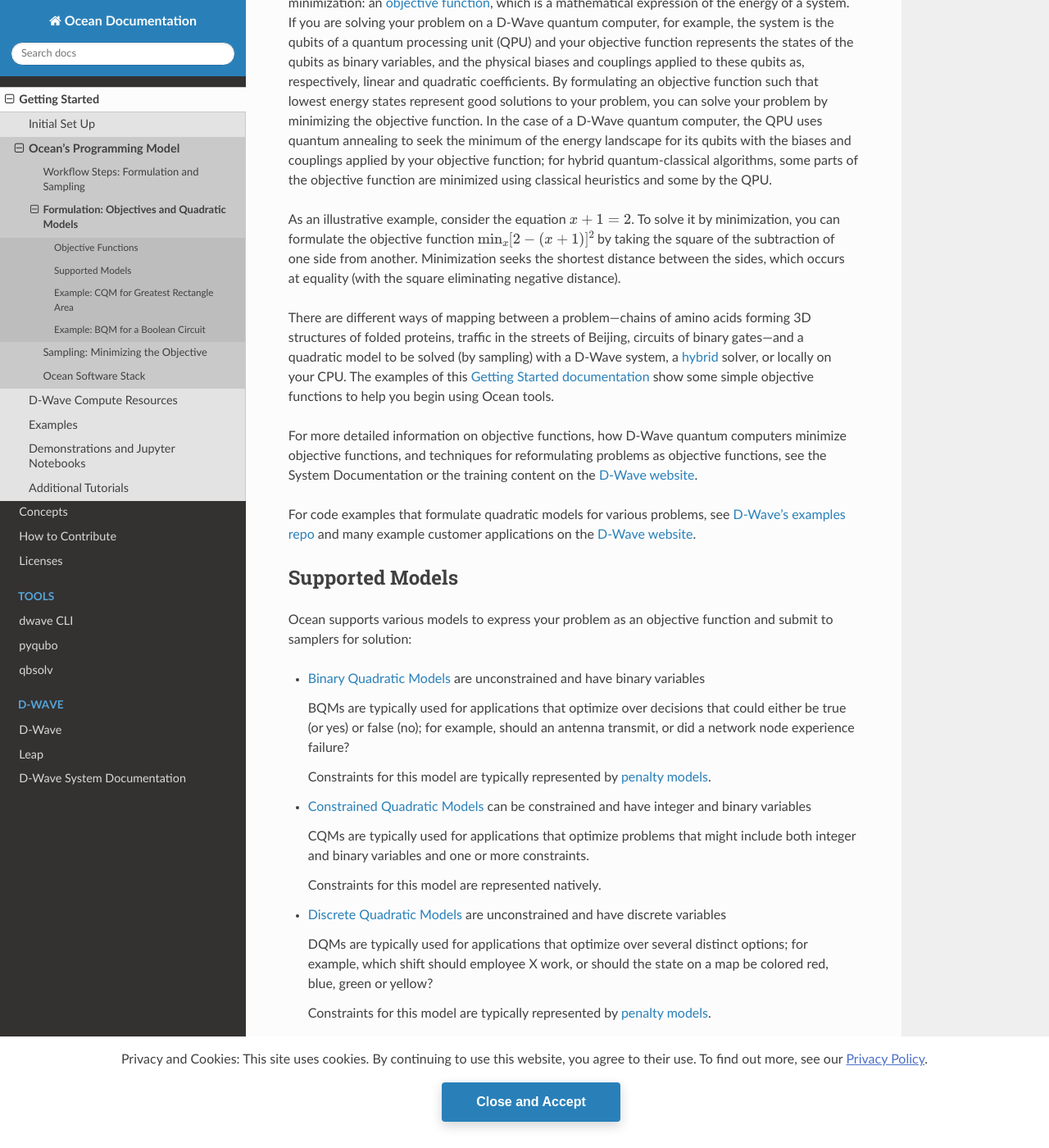
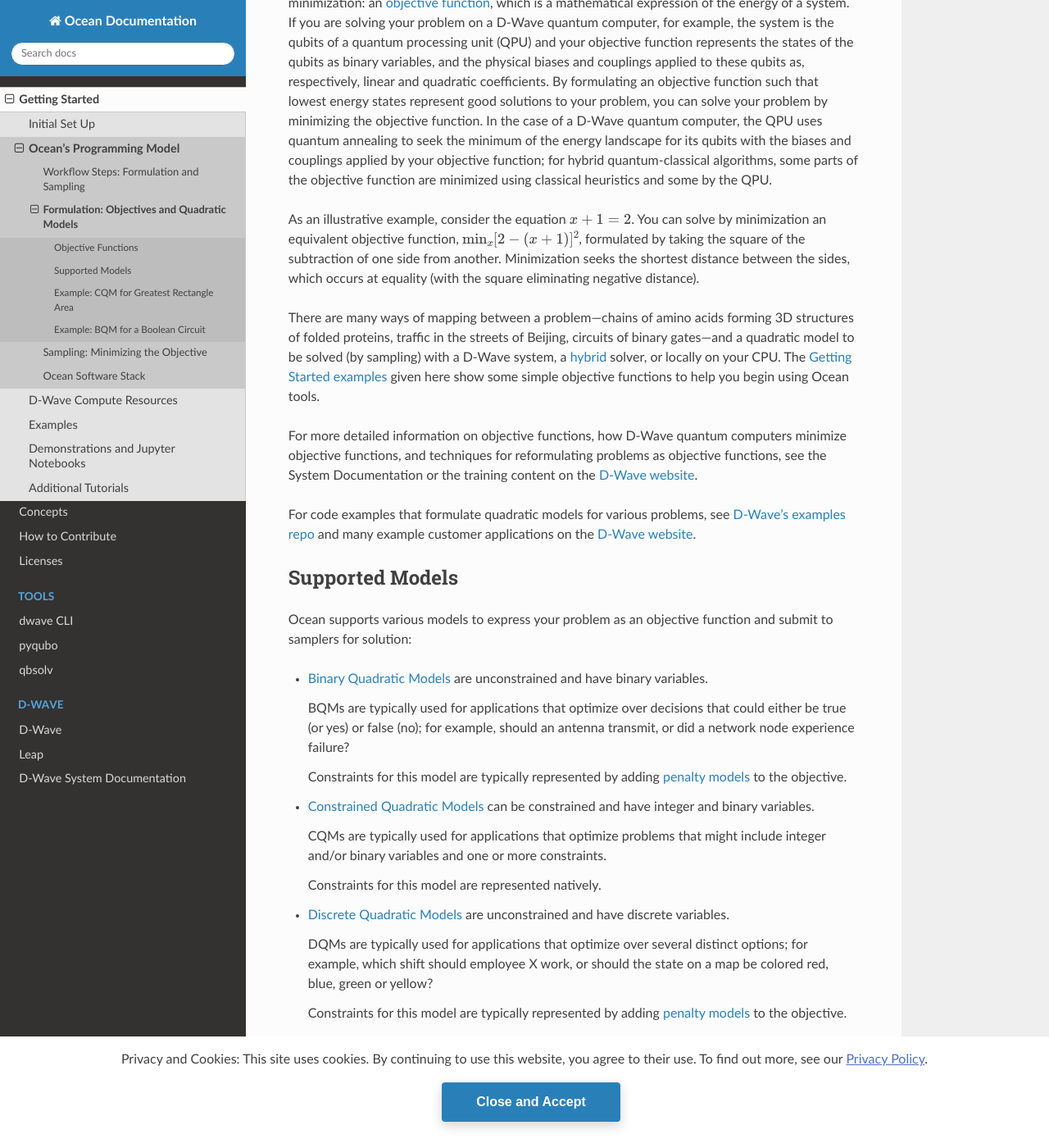
Before and after one commit to dwavesystems/dwave-ocean-sdk, a Sphinx documentation site: the page built from docs/overview/formulation.rst, in a window 1280 px wide and 1400 px high, scrolled down 441 px. Shown: the whole window at 82% size. Built offline with Sphinx 7.4.7 and the Read the Docs theme 2.0.0, drawn with Linux system fonts in a browser that asks for light colours; pages that are not in the unit, such as notebooks, are missing from menus; the version number could not be read and is left out; some of the changed text lies outside the part shown.

Commit message:
Some minor updates

```diff
--- a/docs/overview/formulation.rst
+++ b/docs/overview/formulation.rst
@@ -32,17 +32,17 @@
 hybrid quantum-classical algorithms, some parts of the objective function are
 minimized using classical heuristics and some by the QPU.
 
-As an illustrative example, consider the equation :math:`x+1=2`. To solve it
-by minimization, you can formulate the objective function :math:`\min_x[2-(x+1)]^2`
-by taking the square of the subtraction of one side from another. Minimization
-seeks the shortest distance between the sides, which occurs at equality (with the
-square eliminating negative distance).
+As an illustrative example, consider the equation :math:`x+1=2`. You can solve
+by minimization an equivalent objective function, :math:`\min_x[2-(x+1)]^2`,
+formulated by taking the square of the subtraction of one side from another.
+Minimization seeks the shortest distance between the sides, which occurs at
+equality (with the square eliminating negative distance).
 
-There are different ways of mapping between a problem---chains of amino acids
+There are many ways of mapping between a problem---chains of amino acids
 forming 3D structures of folded proteins, traffic in the streets of Beijing,
 circuits of binary gates---and a quadratic model to be solved (by sampling)
 with a D-Wave system, a :term:`hybrid` solver, or locally on your CPU.
-The examples of this :ref:`Getting Started documentation <gs>` show some simple
+The :ref:`Getting Started examples <gs>` given here show some simple
 objective functions to help you begin using Ocean tools.
 
 For more detailed information on objective functions, how D-Wave quantum computers
@@ -61,30 +61,30 @@
 Ocean supports various models to express your problem as an objective function
 and submit to samplers for solution:
 
-* :ref:`bqm_sdk` are unconstrained and have binary variables
+* :ref:`bqm_sdk` are unconstrained and have binary variables.
 
   BQMs are typically used for applications that optimize over decisions that could
   either be true (or yes) or false (no); for example, should an antenna transmit,
   or did a network node experience failure?
 
-  Constraints for this model are typically represented by
-  :ref:`penalty models <penalty_sdk>`.
+  Constraints for this model are typically represented by adding
+  :ref:`penalty models <penalty_sdk>` to the objective.
 
-* :ref:`cqm_sdk` can be constrained and have integer and binary variables
+* :ref:`cqm_sdk` can be constrained and have integer and binary variables.
 
   CQMs are typically used for applications that optimize problems that might
-  include both integer and binary variables and one or more constraints.
+  include integer and/or binary variables and one or more constraints.
 
   Constraints for this model are represented natively.
 
-* :ref:`dqm_sdk` are unconstrained and have discrete variables
+* :ref:`dqm_sdk` are unconstrained and have discrete variables.
 
   DQMs are typically used for applications that optimize over several distinct
   options; for example, which shift should employee X work, or should the state
   on a map be colored red, blue, green or yellow?
 
-  Constraints for this model are typically represented by
-  :ref:`penalty models <penalty_sdk>`.
+  Constraints for this model are typically represented by adding
+  :ref:`penalty models <penalty_sdk>` to the objective.
 
 .. note:: Ocean also provides support for
    :ref:`higher order models <oceandocs:higher_order>`, which are typically
```
Also changed, not shown: other parts of docs/overview/formulation.rst (+5 -6 lines).
